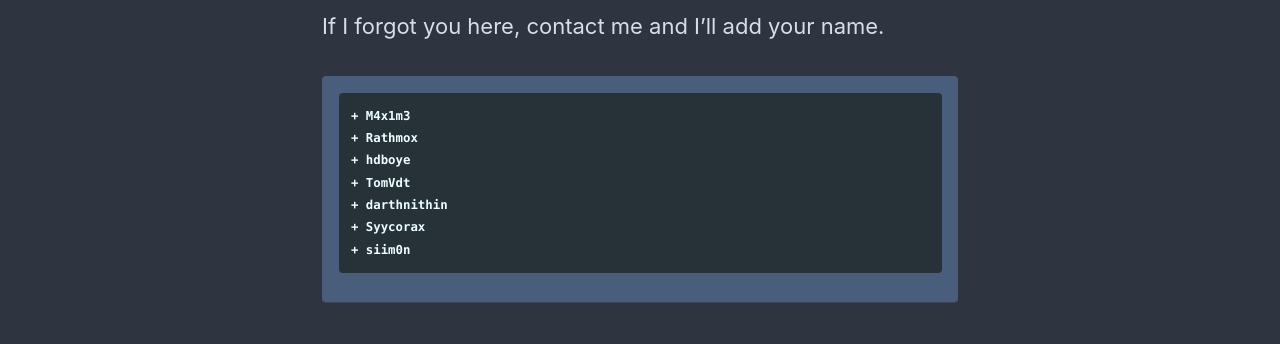
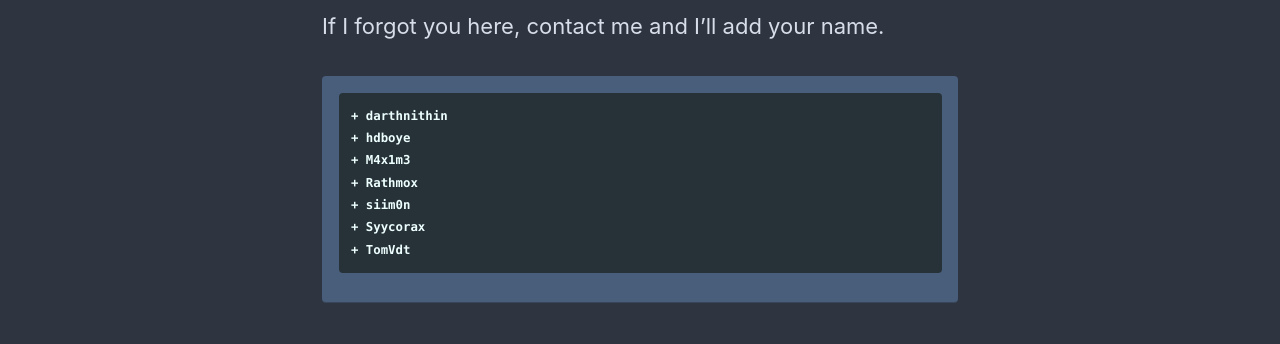
Before and after one commit to Omega-Numworks/Omega-Guide, a Jekyll site: the page built from _pages/en_US/credits.md, in a window 1280 px wide. Shown: the part 424-768 px from the top of the page. Built offline with Jekyll 4.4.1, drawn with Linux system fonts in a browser that asks for light colours; comment, search, counter and statistics services are not loaded.

Commit message:
Change to alphabetical order

```diff
--- a/_pages/en_US/credits.md
+++ b/_pages/en_US/credits.md
@@ -8,13 +8,13 @@ title: "Credits"
 If I forgot you here, contact me and I'll add your name.
 
 {% capture notice-1 %}
+    + darthnithin
+    + hdboye
     + M4x1m3
     + Rathmox
-    + hdboye
+    + siim0n
+    + Syycorax
     + TomVdt
-    + darthnithin
-    + Syycorax
-    + siim0n
 {% endcapture %}
 
 <div class="notice--info">{{ notice-1 | markdownify }}</div>
```
